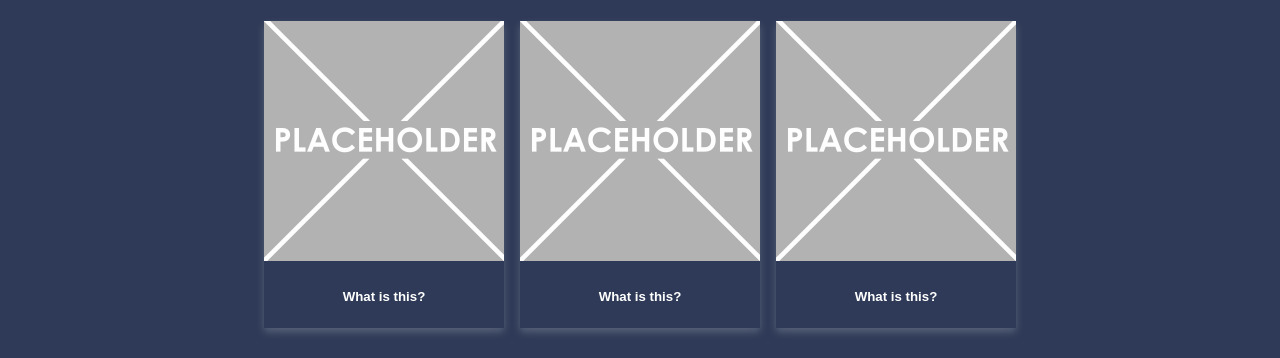
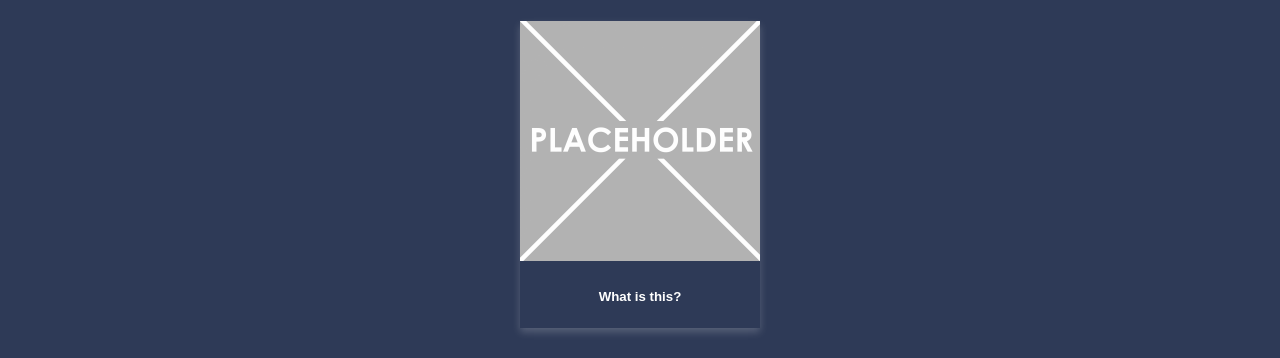
Before and after one commit to 23293/10DGT-BHS-Website-Template, a plain HTML site: page videogame.html in a window 1280 px wide. Shown: the part 319-677 px from the top of the page. Drawn offline with Linux system fonts and the light colour scheme; a web font is replaced by a local one.

Commit message:
only one what is this

```diff
--- a/videogame.html
+++ b/videogame.html
@@ -33,15 +33,6 @@
       <h1>Video Game Development</h1>
         <!-- This is the container for all the images you want to add- it's a flexbox so add as many as you want -->
       <div class='container'>
-        <!-- item 1 starts here-->
-        <div class='item'>
-          <img src="images/placeholder.png" alt="please replace me">
-          <div class='item-info'>
-            <!-- a brief explanation of what this picture is -->
-            <h5>What is this?</h5>
-          </div>
-        </div>
-        <!-- end of item 1 -->
         <!-- item 2 starts here-->
         <div class='item'>
           <img src="images/placeholder.png" alt="please replace me">
@@ -51,15 +42,6 @@
           </div>
         </div>
         <!-- end of item 2 -->
-        <!-- item 3 starts here-->
-        <div class='item'>
-          <img src="images/placeholder.png" alt="please replace me">
-          <div class='item-info'>
-            <!-- a brief explanation of what this picture is -->
-            <h5>What is this?</h5>
-          </div>
-        </div>
-        <!-- end of item 3 -->
         <!-- now the Evaluation text box-->
         <div class=information>
           <h2>Evaluation</h2>
```
